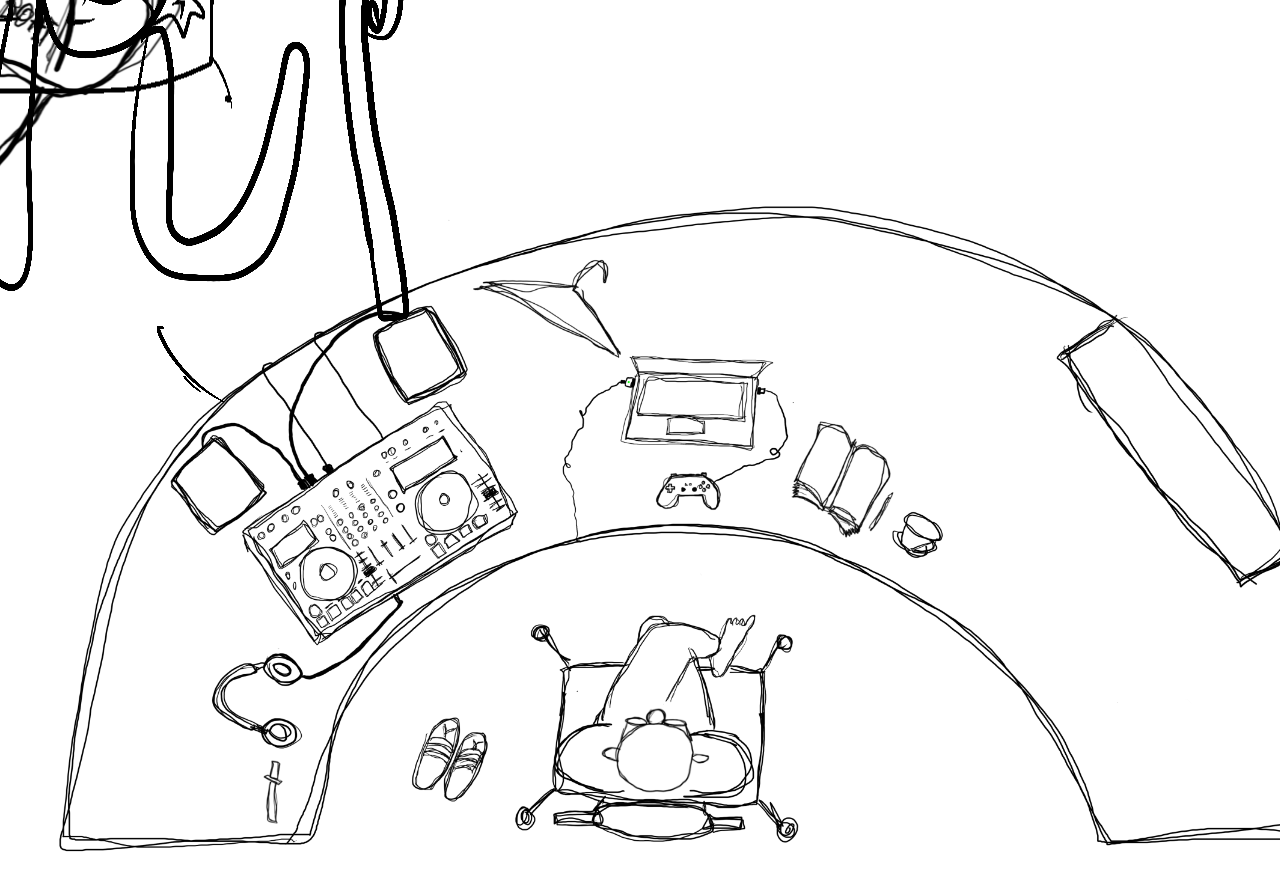
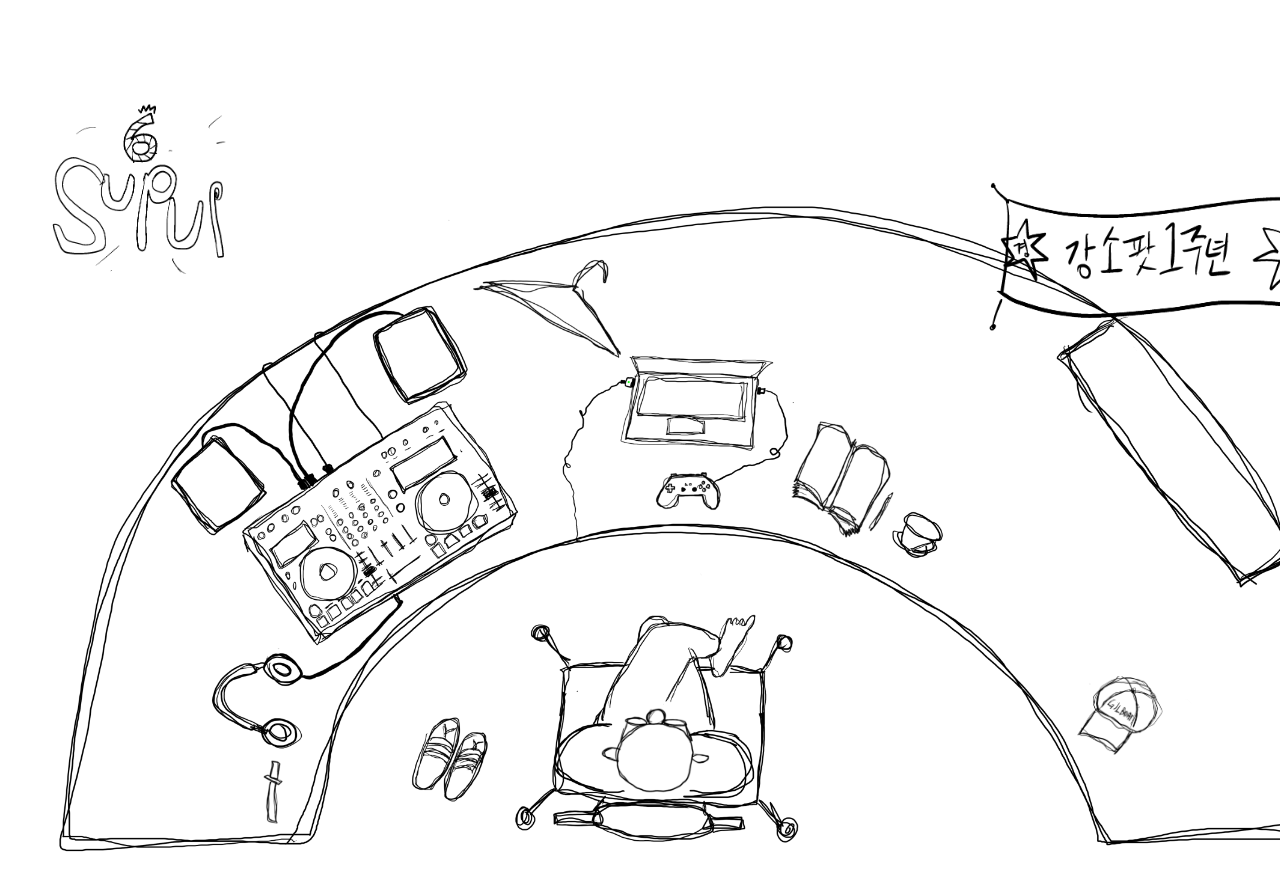
Before and after one commit to missionwansoo/gilboat, a plain HTML site: page index.html in a window 1280 px wide. Shown: the top 890 px of the page. Drawn offline with Linux system fonts and the light colour scheme.

Commit message:
Update common.css

```diff
--- a/assets/css/common.css
+++ b/assets/css/common.css
@@ -29,6 +29,9 @@ img{display: block; width:100%;}
 #layout_wrapper .main .deco5{width: 7%;top: 51%;left: 49.2%;}
 #layout_wrapper .main .deco6{width: 9%;top: 50%;left: 60%;}
 #layout_wrapper .main .deco7{width: 4.5%;top: 56%;left: 65.5%;}
+#layout_wrapper .main .deco8{width: 9%;top: 74%;left: 80%;}
+#layout_wrapper .main .deco9{width: 15%;top: 20%;left: 10%;}
+#layout_wrapper .main .deco10{width: 25%;top: 27%;left: 83%;}
 
 @-moz-keyframes loadingbox1 {
     0% {transform: translate(-50%, -50%) rotate(0deg);border-radius: 0;}
```
